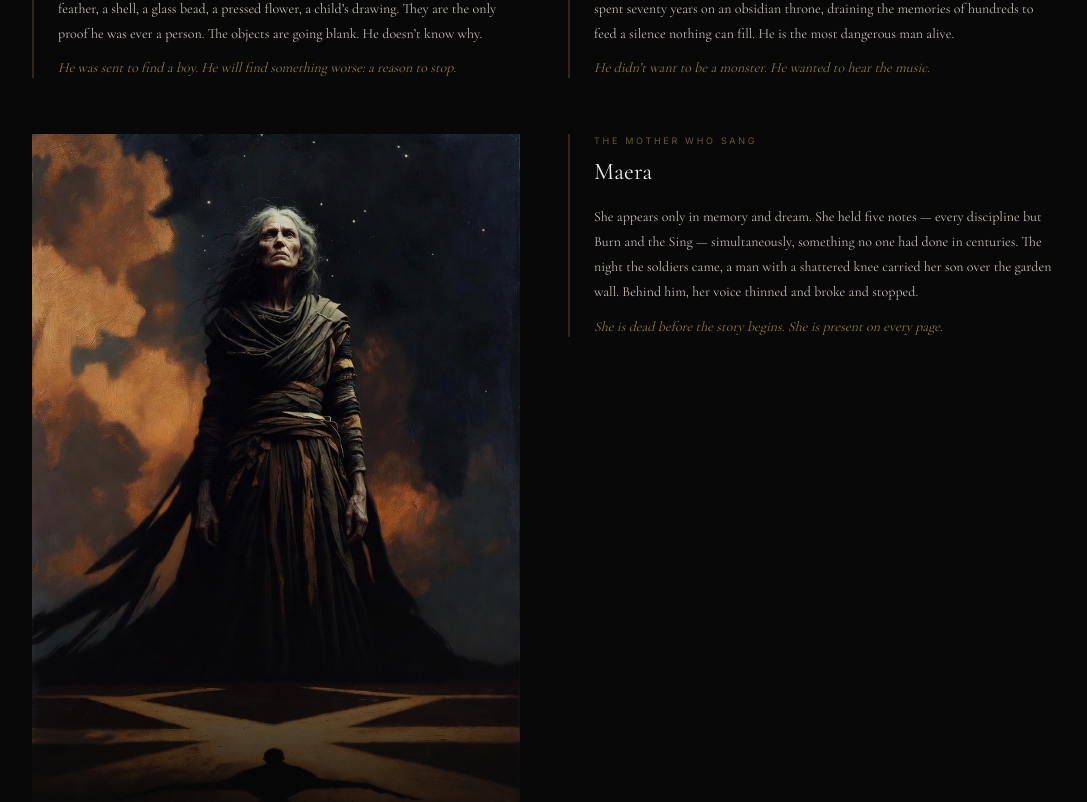
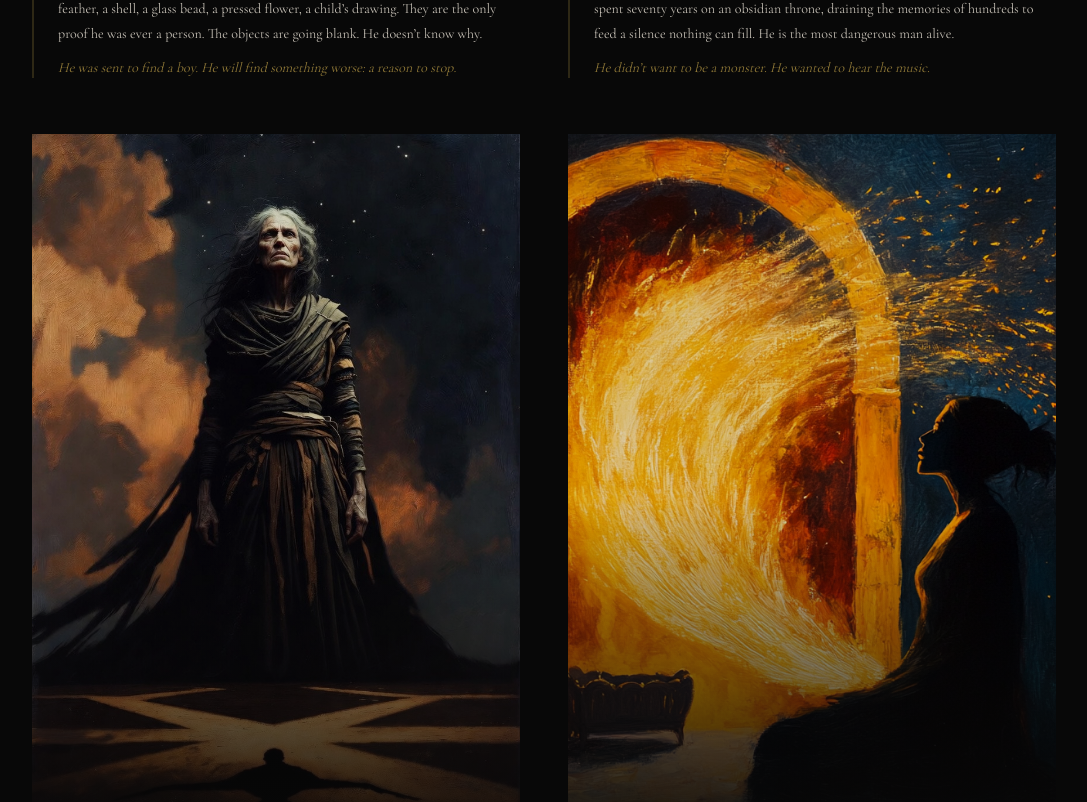
Before and after one commit to jcronkdc/manamongsttheclouds, a Next.js app: page / in a window 1280 px wide. Shown: the part 7398-8200 px from the top of the page, without its empty margins (96-1183 px from the left). Built offline with nearby package versions, Linux system fonts and the light colour scheme.

Commit message:
feat: add Maera image to homepage characters and characters page

```diff
--- a/app/characters/page.tsx
+++ b/app/characters/page.tsx
@@ -135,6 +135,7 @@ const chars = [
     hook: "She appears only in memory and dream. She held five notes \u2014 every discipline but Burn and the Sing \u2014 simultaneously, something no one had done in centuries. The night the soldiers came, a man with a shattered knee carried her son over the garden wall. Behind him, her voice thinned and broke and stopped.",
     detail:
       "She is dead before the story begins. She is present on every page.",
+    image: "/art/matc-scene-mother-lullaby.png",
   },
 ];
 
--- a/app/components/Characters.tsx
+++ b/app/components/Characters.tsx
@@ -44,6 +44,7 @@ export default function Characters() {
       hook: "She appears only in memory and dream. She held five notes — every discipline but Burn and the Sing — simultaneously, something no one had done in centuries. The night the soldiers came, a man with a shattered knee carried her son over the garden wall. Behind him, her voice thinned and broke and stopped.",
       detail:
         "She is dead before the story begins. She is present on every page.",
+      image: "/art/matc-scene-mother-lullaby.png",
     },
   ];
 
```
